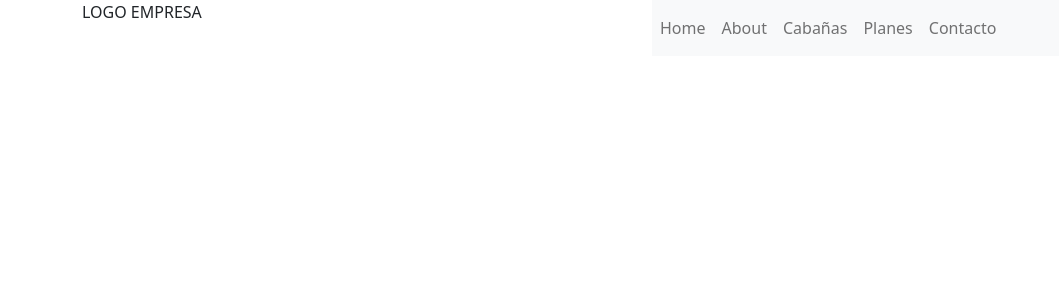
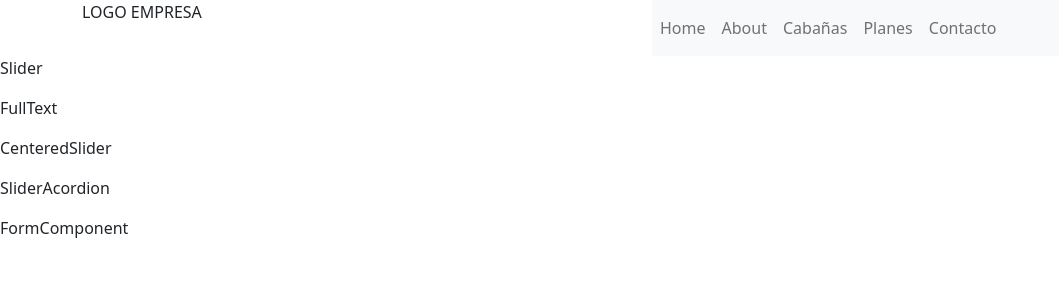
Before and after one commit to TheWhiteMachine/ProyectoPin, a React (Create React App) app: page / in a window 1280 px wide. Shown: the top 300 px of the page, without its empty margins (0-1059 px from the left). Built offline with nearby package versions, Linux system fonts and the light colour scheme.

Commit message:
agregando secciones

```diff
--- a/src/App.js
+++ b/src/App.js
@@ -1,11 +1,11 @@
 import './App.css';
 import 'bootstrap/dist/css/bootstrap.min.css';
-import BarMenu from './Components/BarMenu';
+import Container from './Components/Container';
 
 function App() {
   return (
    <div>
-    <BarMenu></BarMenu>
+     <Container/>
    </div>
   );
 }
--- a/src/Components/BarMenu.js
+++ /dev/null
@@ -1,36 +0,0 @@
-function BarMenu(){
-    return(
-        <div class="container">
-  <div class="row">
-    <div class="col">
-      LOGO EMPRESA
-    </div>
-    <div class="col">
-    <nav class="navbar navbar-expand-lg navbar-light bg-light">
-            <div class="collapse navbar-collapse" id="navbarNav">
-                <ul class="navbar-nav">
-                <li class="nav-item active">
-                    <a class="nav-link" href="#">Home <span class="sr-only"></span></a>
-                </li>
-                <li class="nav-item">
-                    <a class="nav-link" href="#">About</a>
-                </li>
-                <li class="nav-item">
-                    <a class="nav-link" href="#">Cabañas</a>
-                </li>
-                <li class="nav-item">
-                    <a class="nav-link" href="#">Planes</a>
-                </li>
-                <li class="nav-item">
-                    <a class="nav-link" href="#">Contacto</a>
-                </li>
-                </ul>
-            </div>
-            </nav>
-    </div>
-  </div>
-</div>
-
-    )
-}
-export default BarMenu;
--- /dev/null
+++ b/src/Components/Container/BarMenu.js
@@ -0,0 +1,36 @@
+function BarMenu(){
+    return(
+        <div className="container">
+  <div className="row">
+    <div className="col">
+      LOGO EMPRESA
+    </div>
+    <div className="col">
+    <nav className="navbar navbar-expand-lg navbar-light bg-light">
+            <div className="collapse navbar-collapse" id="navbarNav">
+                <ul className="navbar-nav">
+                <li className="nav-item active">
+                    <a className="nav-link" href="www.google.com">Home <span className="sr-only"></span></a>
+                </li>
+                <li className="nav-item">
+                    <a className="nav-link" href="www.google.com">About</a>
+                </li>
+                <li className="nav-item">
+                    <a className="nav-link" href="www.google.com">Cabañas</a>
+                </li>
+                <li className="nav-item">
+                    <a className="nav-link" href="www.google.com">Planes</a>
+                </li>
+                <li className="nav-item">
+                    <a className="nav-link" href="www.google.com">Contacto</a>
+                </li>
+                </ul>
+            </div>
+            </nav>
+    </div>
+  </div>
+</div>
+
+    )
+}
+export default BarMenu;
--- /dev/null
+++ b/src/Components/Container/CenteredSlider.js
@@ -0,0 +1,6 @@
+function CenteredSlider(){
+    return (
+        <p>CenteredSlider</p>
+    )
+}
+export default CenteredSlider;
--- /dev/null
+++ b/src/Components/Container/FormComponent.js
@@ -0,0 +1,6 @@
+function FormComponent(){
+    return (
+        <p>FormComponent</p>
+    )
+}
+export default FormComponent;
--- /dev/null
+++ b/src/Components/Container/Fulltext.js
@@ -0,0 +1,6 @@
+function FullText(){
+    return (
+        <p>FullText</p>
+    )
+}
+export default FullText;
--- /dev/null
+++ b/src/Components/Container/SliderAcordion.js
@@ -0,0 +1,6 @@
+function SliderAcordion(){
+    return (
+        <p>SliderAcordion</p>
+    )
+}
+export default SliderAcordion;
--- /dev/null
+++ b/src/Components/Container/SliderX3.js
@@ -0,0 +1,6 @@
+function SliderX3(){
+    return (
+        <p>Slider</p>
+    )
+}
+export default SliderX3;
--- /dev/null
+++ b/src/Components/Container/index.js
@@ -0,0 +1,24 @@
+import BarMenu from "./BarMenu";
+import CenteredSlider from "./CenteredSlider";
+import FormComponent from "./FormComponent";
+import FullText from "./Fulltext";
+import SliderAcordion from "./SliderAcordion";
+import SliderX3 from "./SliderX3";
+
+function Container (){
+    return (
+       <div>
+           <BarMenu/>
+           <SliderX3/>
+           <FullText/>
+           <CenteredSlider/>
+           <SliderAcordion/>
+           <FormComponent/>
+       </div>
+
+
+
+    )
+}
+
+export default Container;
```
